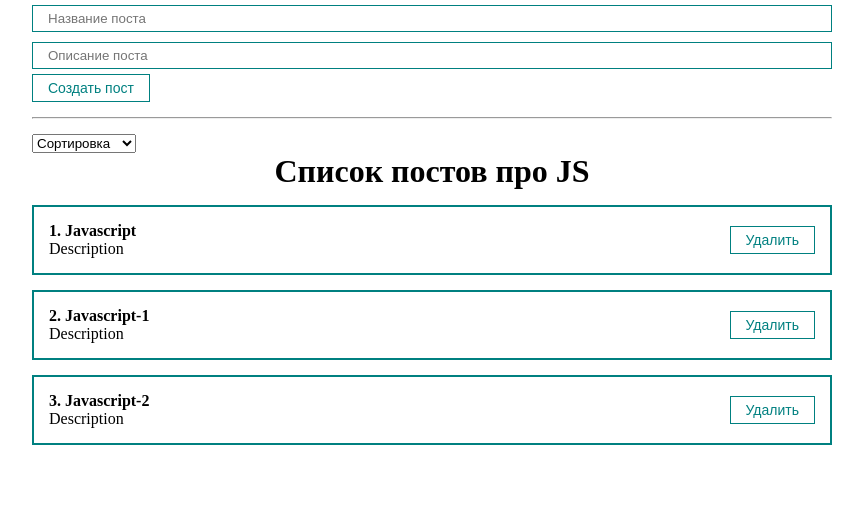
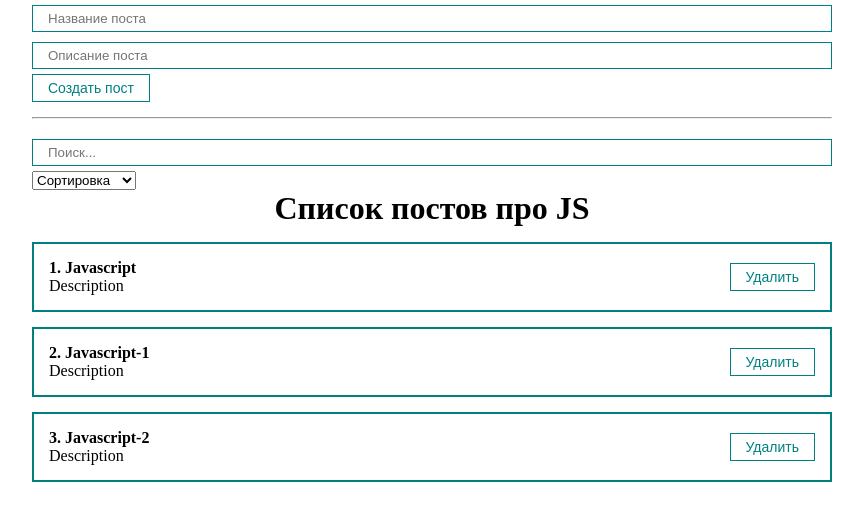
Before and after one commit to evgenyk-nn/react-fund-course, a React (Create React App) app: page / in a window 1280 px wide. Shown: the top 520 px of the page, without its empty margins (208-1071 px from the left). Built offline with nearby package versions, Linux system fonts and the light colour scheme.

Commit message:
added useMemo

```diff
--- a/src/App.js
+++ b/src/App.js
@@ -1,4 +1,4 @@
-import React, {useRef, useState} from 'react';
+import React, {useMemo, useRef, useState} from 'react';
 // import ClassCounter from './components/ClassesCounter';
 import './styles/App.css';
 import Counter from './components/Counter';
@@ -17,26 +17,16 @@
     {id:3, title: 'Javascript-2', body: 'Description'},
   ])
 
-  // const [posts2, setPosts2] = useState([
-    //   {id:1, title: 'Python', body: 'Description'},
-    //   {id:2, title: 'Python-1', body: 'Description'},
-    //   {id:5, title: 'Python-2', body: 'Description'},
-    // ])
+  const [selectedSort, setSelectedSort] = useState('')
+  const [searchQuery, setSearchQuery] = useState ('')
 
-    // function increment(){
-    //   setLikes(likes + 1)
-    // }
-
-    // function decrement(){
-    //   setLikes(likes - 1)
-  // }
-
-  // const [post, setPost] = useState({title: '', body: ''})
-  // const [title, setTitle] = useState('')
-  // const [body, setBody] = useState('')
-  // const bodyInputRef = useRef();
-
-  const [selectedSort, setSelectedSort] = useState('')
+  const sortedPosts = useMemo(() => {
+    console.log('ОТРАБОИАЛА ФУНКЦИЯ СОРТЕД ПОСТ')
+    if(selectedSort) {
+      return [...posts].sort((a, b) => a[selectedSort].localeCompare(b[selectedSort]))
+    }
+    return posts;
+  }, [selectedSort, posts])
 
   const createPost = (newPost) => {
     setPosts([...posts, newPost])
@@ -49,7 +39,6 @@
 
   const sortPosts = (sort) => {
     setSelectedSort(sort);
-    setPosts([...posts].sort((a, b) => a[sort].localeCompare(b[sort])))
   }
 
   return (
@@ -57,6 +46,11 @@
       <PostForm create={createPost}/>
       <hr style={{margin: '15px 0'}}/>
       <div>
+        <MyInput
+          value={searchQuery}
+          onChange={e => setSearchQuery(e.target.value)}
+          placeholder="Поиск..."
+        />
         <MySelect
           value={selectedSort}
           onChange={sortPosts}
@@ -65,21 +59,20 @@
             {value: 'title', name: 'По названию'},
             {value: 'body', name: 'По описанию'},
           ]}
-
         />
       </div>
 
       {/* условная отрисовка */}
       {posts.length
         ?
-        <PostList remove={removePost} posts={posts} title="Список постов про JS"/>
+        <PostList remove={removePost} posts={sortedPosts} title="Список постов про JS"/>
         :
         <h1 style={{textAlign: 'center', color: 'teal'}}>
           Посты не найдены
         </h1>
       }
     </div>
-  );
+  )
 }
 
 export default App;
```
